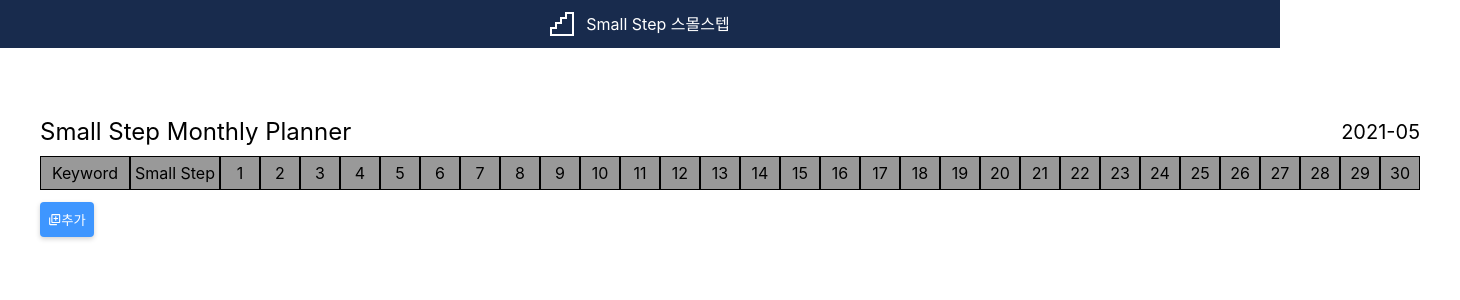
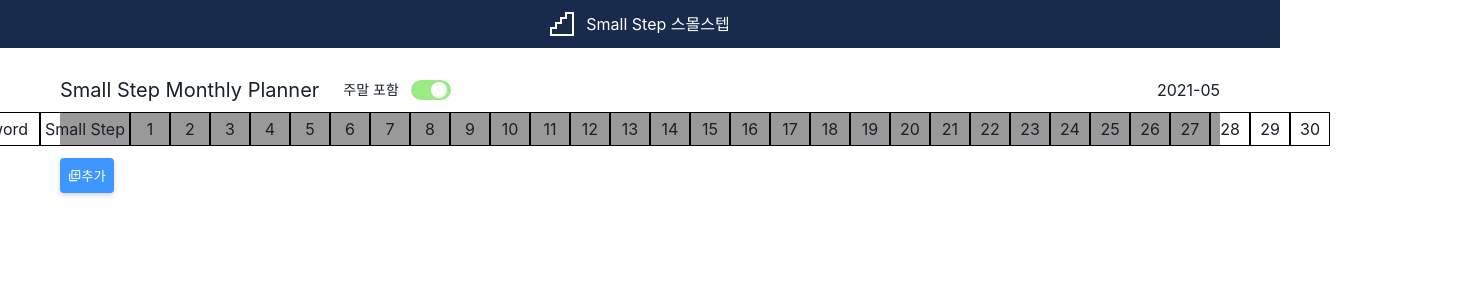
Before and after one commit to LeeSeongJinCa/Small-Step-Planner, a React (Create React App) app: page /2021-05 in a window 1280 px wide. Shown: the top 300 px of the page, 1460 px wide, since content can reach past the window. Built offline with nearby package versions, Linux system fonts and the light colour scheme.

Commit message:
feat(Planner) : 주말 포함/미포함 기능 추가

```diff
--- a/src/components/planner/PlannerHead.tsx
+++ b/src/components/planner/PlannerHead.tsx
@@ -2,26 +2,75 @@ import styled from "@emotion/styled";
 
 type Props = {
   date: string;
+  isIncludeWeekend: boolean;
+  onToggleWeekend: () => void;
 };
 
-export const PlannerHead = ({ date }: Props) => {
+export const PlannerHead = ({
+  date,
+  isIncludeWeekend,
+  onToggleWeekend,
+}: Props) => {
   return (
     <Wrap>
-      <h1>Small Step Monthly Planner</h1>
-      <h2>{date}</h2>
+      <div>
+        <h2>Small Step Monthly Planner</h2>
+        <div className="flex-center">
+          <span>주말 포함</span>
+          <ToggleWrap
+            isIncludeWeekend={isIncludeWeekend}
+            onClick={onToggleWeekend}
+          />
+        </div>
+      </div>
+      <h3>{date}</h3>
     </Wrap>
   );
 };
 
-const Wrap = styled.header`
+const Wrap = styled.div`
   display: flex;
   align-items: center;
   justify-content: space-between;
   margin-bottom: 12px;
-  > h1 {
-    font-size: 24px;
+  > div {
+    display: flex;
+    > div {
+      margin-left: 24px;
+      > span {
+        margin-right: 12px;
+        font-size: 14px;
+      }
+    }
   }
-  > h2 {
+  h2 {
     font-size: 20px;
   }
+  h3 {
+    font-size: 16px;
+  }
 `;
+
+const ToggleWrap = styled.div<{ isIncludeWeekend: boolean }>`
+  position: relative;
+  width: 40px;
+  height: 20px;
+  border-radius: 16px;
+  background-color: ${({ isIncludeWeekend }) =>
+    isIncludeWeekend ? "#eaeaea" : "#9bea85"};
+  transition: all 300ms cubic-bezier(0.5, 0.9, 0.5, 1);
+  cursor: pointer;
+  &::before {
+    content: "";
+    position: absolute;
+    top: 50%;
+    left: ${({ isIncludeWeekend }) =>
+      isIncludeWeekend ? "4px" : "calc(100% - 16px - 4px)"};
+    transition: inherit;
+    transform: translate(0, -50%);
+    width: 16px;
+    height: 16px;
+    border-radius: 50%;
+    background-color: white;
+  }
+`;
--- a/src/components/planner/PlannerTable.tsx
+++ b/src/components/planner/PlannerTable.tsx
@@ -1,4 +1,5 @@
 import { useCallback } from "react";
+import { useParams } from "react-router-dom";
 
 import * as TableRow from "./TableRow";
 import AddSmallStep from "./AddSmallStep";
@@ -11,7 +12,10 @@ import {
 import { useSmallSteps } from "../../utils/hooks";
 import { PlannerDragType } from "../../utils/libs/types";
 
-export const PlannerTable = () => {
+type Props = { isIncludeWeekend: boolean };
+
+export const PlannerTable = ({ isIncludeWeekend }: Props) => {
+  const { date } = useParams<{ date: string }>();
   const { steps, setSmallSteps } = useSmallSteps();
 
   const onDrop = useCallback(
@@ -38,7 +42,6 @@ export const PlannerTable = () => {
 
       if (selectedIdx === -1) throw Error(`Cannot found a selected small step`);
       if (droppedIdx === -1) throw Error(`Cannot found a dropped small step`);
-
       if (selectedIdx === droppedIdx) return;
 
       const getNewSmallSteps = () => {
@@ -65,14 +68,24 @@ export const PlannerTable = () => {
       <TableRow.TableItem className="head">
         <TableRow.Keyword>Keyword</TableRow.Keyword>
         <TableRow.SmallStep>Small Step</TableRow.SmallStep>
-        {Array.from(Array(getLastDate()).keys()).map((i) => (
-          <span key={getLocalDateKey(i)} className="item date">
-            {i + 1}
-          </span>
-        ))}
+        {Array.from(Array(getLastDate()).keys()).map((i) => {
+          const isWeekend = new Date(`${date}-${i + 1}`).getDay() % 6 == 0;
+
+          if (isIncludeWeekend && isWeekend) return null;
+
+          return (
+            <span key={getLocalDateKey(i)} className="item date">
+              {i + 1}
+            </span>
+          );
+        })}
       </TableRow.TableItem>
       {steps.map((step) => (
-        <SmallSteps key={`${step.keyword}-${step.smallStep}`} {...step} />
+        <SmallSteps
+          key={`${step.keyword}-${step.smallStep}`}
+          {...step}
+          isIncludeWeekend={isIncludeWeekend}
+        />
       ))}
       <AddSmallStep />
     </ul>
--- a/src/components/planner/SmallSteps.tsx
+++ b/src/components/planner/SmallSteps.tsx
@@ -1,4 +1,5 @@
 import { ChangeEvent, useCallback } from "react";
+import { useParams } from "react-router-dom";
 
 import * as TableRow from "./TableRow";
 
@@ -10,9 +11,15 @@ import {
 } from "../../utils/functions/getLocalDate";
 import { SmallStepType } from "../../utils/constants/smallSteps";
 
-type Props = SmallStepType & {};
+type Props = SmallStepType & { isIncludeWeekend: boolean };
 
-const SmallSteps = ({ keyword, smallStep, checkedList }: Props) => {
+const SmallSteps = ({
+  keyword,
+  smallStep,
+  checkedList,
+  isIncludeWeekend,
+}: Props) => {
+  const { date } = useParams<{ date: string }>();
   const { removeSmallStep, toggleCheckbox } = useSmallSteps();
 
   const id = `${keyword}-${smallStep}`;
@@ -24,7 +31,12 @@ const SmallSteps = ({ keyword, smallStep, checkedList }: Props) => {
   }, []);
 
   const onDragStart = useCallback((e: PlannerDragType) => {
+    e.currentTarget.setAttribute("data-grab", "grab");
     e.dataTransfer.setData("text/plain", e.currentTarget.id);
+  }, []);
+
+  const onDragEnd = useCallback((e: PlannerDragType) => {
+    e.currentTarget.setAttribute("data-grab", "");
   }, []);
 
   return (
@@ -35,6 +47,7 @@ const SmallSteps = ({ keyword, smallStep, checkedList }: Props) => {
         id,
         className,
         onDragStart,
+        onDragEnd,
       }}
     >
       <div onClick={onClickDelete}>
@@ -43,6 +56,10 @@ const SmallSteps = ({ keyword, smallStep, checkedList }: Props) => {
       <TableRow.Keyword>{keyword}</TableRow.Keyword>
       <TableRow.SmallStep>{smallStep}</TableRow.SmallStep>
       {Array.from(Array(getLastDate()).keys()).map((i) => {
+        const isWeekend = new Date(`${date}-${i + 1}`).getDay() % 6 == 0;
+
+        if (isIncludeWeekend && isWeekend) return null;
+
         const localDate = getLocalDateKey(i);
 
         const onChange = (e: ChangeEvent<HTMLInputElement>) => {
--- a/src/pages/Planner.tsx
+++ b/src/pages/Planner.tsx
@@ -3,36 +3,55 @@ import { useHistory, useParams } from "react-router";
 import styled from "@emotion/styled";
 
 import { PlannerTable, PlannerHead } from "../components";
-import { getLocalDateUntilMonth } from "../utils/functions/getLocalDate";
-import { useSmallSteps } from "../utils/hooks";
+import { useSmallSteps, useToggle } from "../utils/hooks";
+
+const defaultValue = localStorage.getItem("isIncludeWeekend")
+  ? !!+(localStorage.getItem("isIncludeWeekend") as string)
+  : false;
 
 const PlannerPage = () => {
   const history = useHistory();
   const { date } = useParams<{ date: string }>();
   const { dates, setSmallSteps } = useSmallSteps();
+  const [isIncludeWeekend, onToggleWeekend] = useToggle(defaultValue);
 
   useEffect(() => {
     const target = dates.find(({ date: _date }) => _date === date);
 
     if (isNaN(+new Date(date)) || !target) {
-      history.push(getLocalDateUntilMonth(new Date()));
+      history.push("/");
     }
 
     if (target) setSmallSteps(target.smallSteps);
   }, []);
 
+  useEffect(() => {
+    localStorage.setItem("isIncludeWeekend", `${isIncludeWeekend ? 1 : 0}`);
+  }, [isIncludeWeekend]);
+
   return (
     <Wrap>
-      <PlannerHead date={date} />
-      <PlannerTable />
+      <PlannerHead
+        date={date}
+        isIncludeWeekend={isIncludeWeekend}
+        onToggleWeekend={onToggleWeekend}
+      />
+      <PlannerTable isIncludeWeekend={isIncludeWeekend} />
     </Wrap>
   );
 };
 
 export const Wrap = styled.main`
   width: 1460px;
-  margin: 120px auto;
+  margin: 80px auto;
   padding: 0 40px;
+  color: #192029;
+  @media screen and (max-width: 1460px) {
+    width: 1240px;
+  }
+  @media screen and (max-width: 1240px) {
+    width: 1020px;
+  }
 `;
 
 export default PlannerPage;
```
